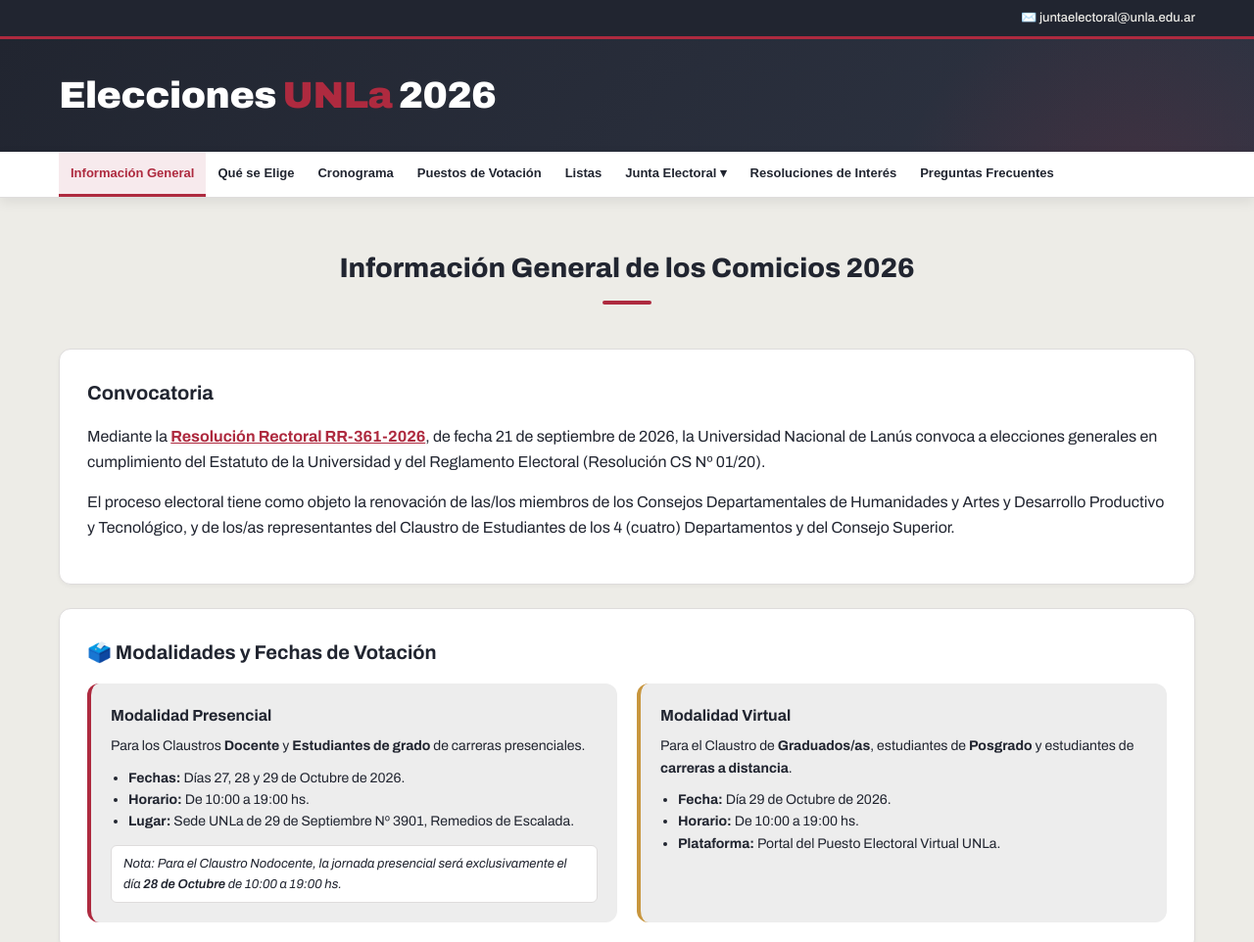
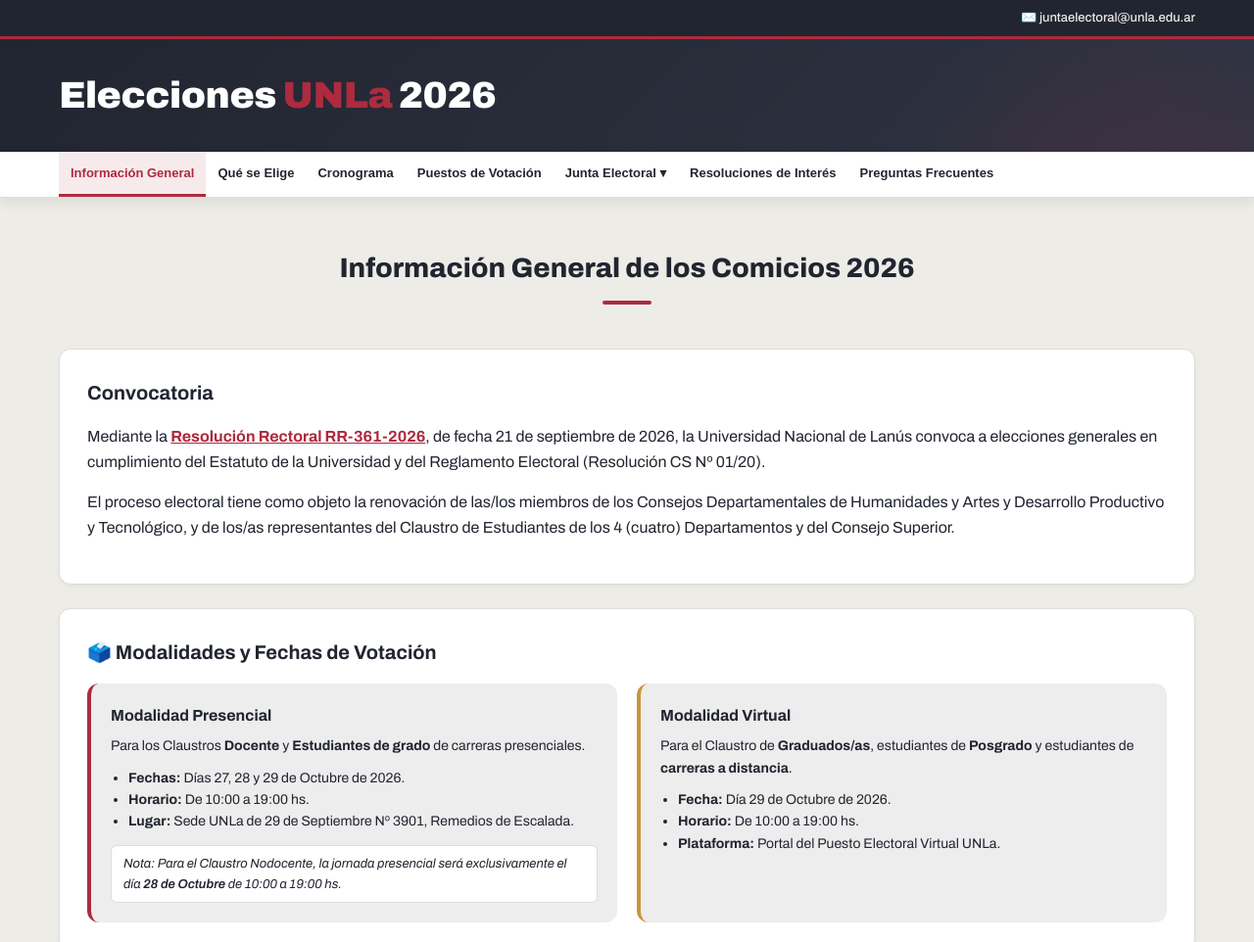
Before and after one commit to dircomunla-dotcom/elecciones2026, a plain HTML site: page index1.html in a window 1280 px wide. Shown: the top 962 px of the page at 98% size. Drawn offline with Linux system fonts and the light colour scheme.

Commit message:
auto-sync: 2026-10-10 11:21:24

```diff
--- a/index1.html
+++ b/index1.html
@@ -1167,8 +1167,8 @@
               Puestos de Votación
             </button>
           </li>
-          <!-- Listas -->
-          <li class="unla-menu-item">
+          <!-- Listas (Oculto) -->
+          <li class="unla-menu-item" style="display: none;">
             <button class="unla-menu-btn" data-target="listas">
               Listas
             </button>
```
